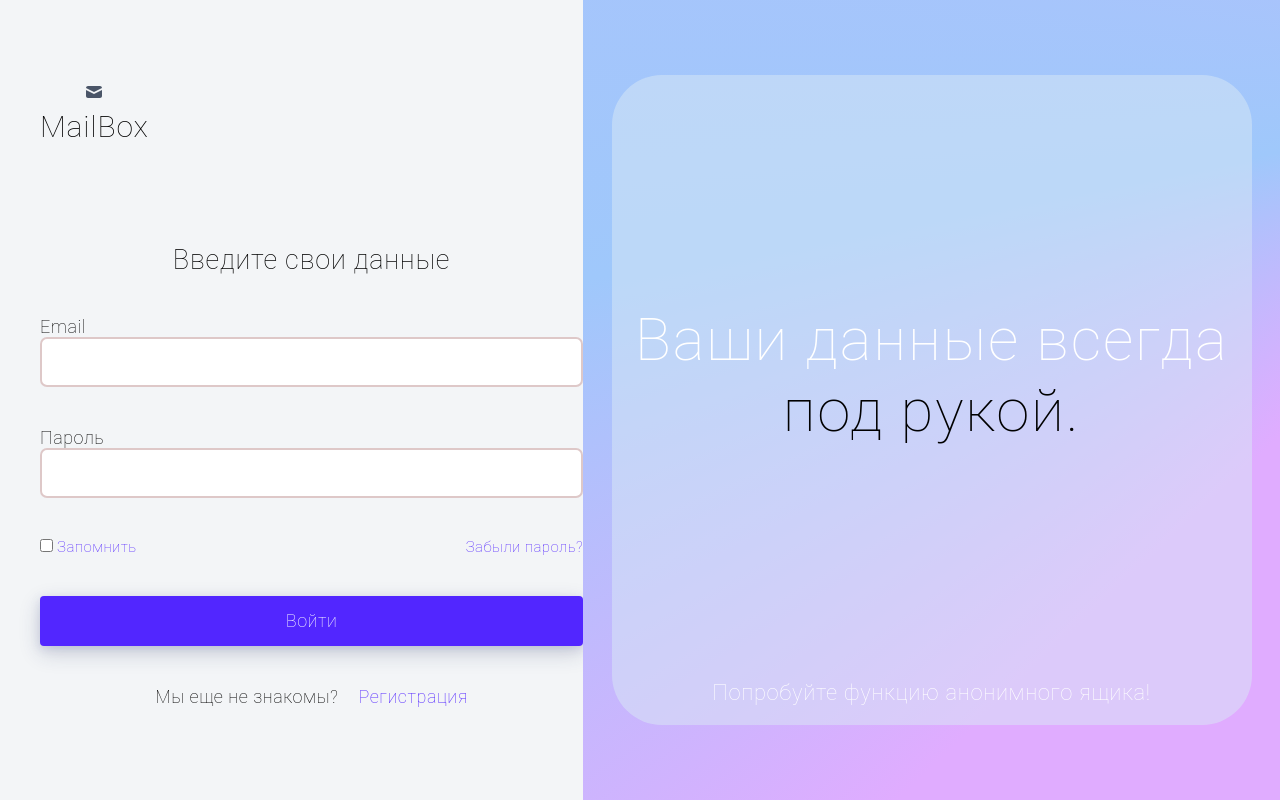
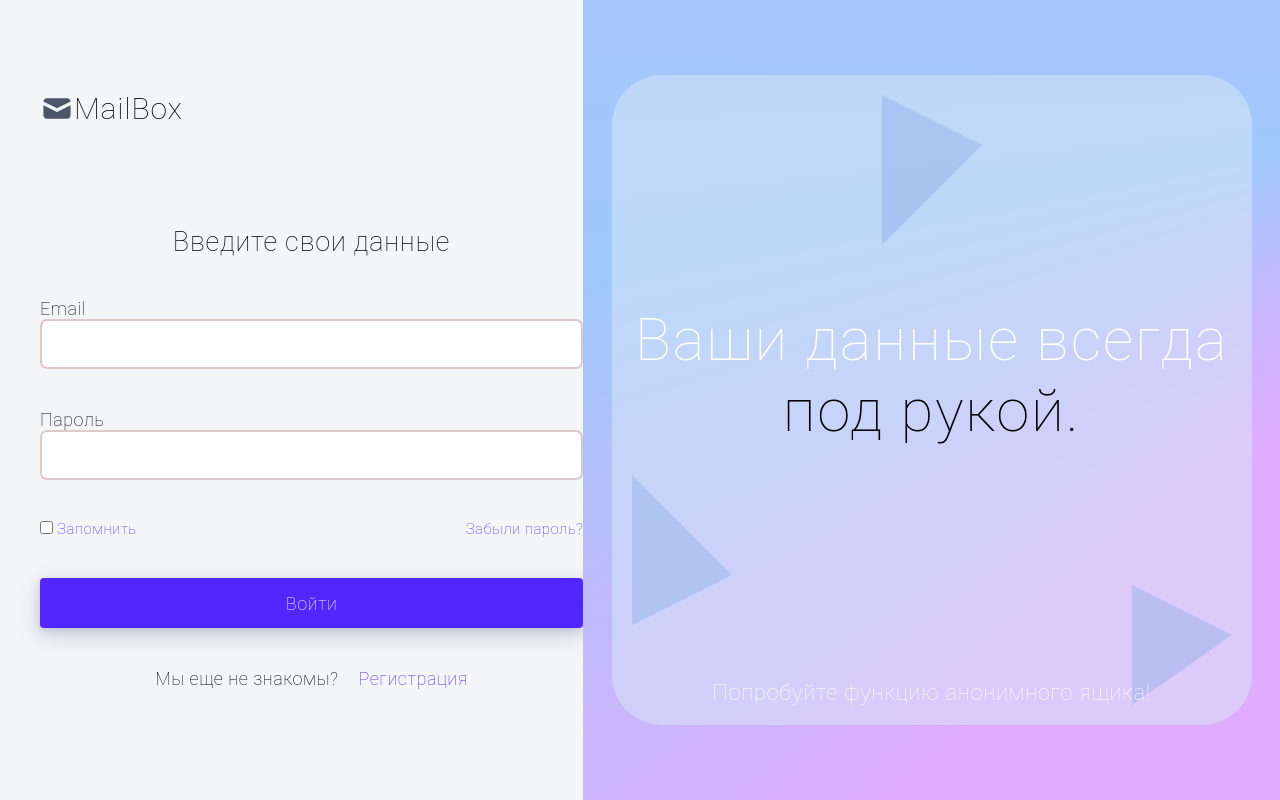
Before and after one commit to frontend-park-mail-ru/2023_1_Seekers, a web app: file public/index.html in a window 1280 px wide. Run offline with its HTML, style and script files only (its server is not run), Linux system fonts and the light colour scheme.

Commit message:
done authorization

```diff
--- a/public/index.css
+++ b/public/index.css
@@ -61,7 +61,9 @@ body, html {
 }
 
 .icon {
+    display: flex;
     align-self: flex-start;
+    flex-direction: row;
 
     font-family: "Roboto Thin", sans-serif;
     font-style: normal;
@@ -74,18 +76,8 @@ body, html {
     color: #000000;
 }
 
-.MenuButtonIcon {
-    display: flex;
-    flex-direction: row;
-    justify-content: center;
-    align-items: center;
-    padding: 0;
-
-    width: 22px;
-    height: 18px;
-
-    flex: none;
-    flex-grow: 0;
+.MenuButtonIcon{
+    width: 34px;
 }
 
 
@@ -118,14 +110,35 @@ body, html {
     color: #FFFFFF;
 }
 
-.triangle-right {
+.triangle-right-1 {
     align-self: flex-start;
-    position: sticky;
+    position: absolute;
+    bottom: 100px;
     width: 0;
     height: 0;
     border-top: 100px solid transparent;
     border-left: 100px solid rgba(150, 179, 236, 0.5);
     border-bottom: 50px solid transparent;
+}
+.triangle-right-2 {
+    top: 20px;
+    place-self: center;
+    position: absolute;
+    width: 0;
+    height: 0;
+    border-top: 50px solid transparent;
+    border-left: 100px solid rgba(150, 179, 236, 0.5);
+    border-bottom: 100px solid transparent;
+}
+.triangle-right-3 {
+    align-self: flex-end;
+    bottom: 20px;
+    position: absolute;
+    width: 0;
+    height: 0;
+    border-top: 50px solid transparent;
+    border-left: 100px solid rgba(150, 179, 236, 0.5);
+    border-bottom: 70px solid transparent;
 }
 
 .text-subtitle {
--- a/public/index.html
+++ b/public/index.html
@@ -10,10 +10,7 @@
     <div class="left">
         <div class="login">
             <div class="icon">
-                <div class="LetterContentHeaderImageFrame">
-                    <img src="mail.svg" class="LetterContentHeaderImage" alt="">
-                </div>
-                MailBox
+                <img src="img/mail.svg" class="MenuButtonIcon" alt="">MailBox
             </div>
             <div class="login-title">
                 Введите свои данные
@@ -49,6 +46,9 @@
     </div>
     <div class="right">
         <div class="glass-square">
+            <div class="triangle-right-1"></div>
+            <div class="triangle-right-2"></div>
+            <div class="triangle-right-3"></div>
             <div class="text-title">
                 Ваши данные всегда
             </div>
@@ -59,7 +59,7 @@
                 Попробуйте функцию анонимного ящика!
             </div>
         </div>
-<!--        <div class="triangle-right"></div>-->
+
     </div>
 </div>
 </body>
```
Also changed, not shown: public/img/female-avatar.svg (renamed from public/female-avatar.svg), public/img/mail.svg (renamed from public/mail.svg).
